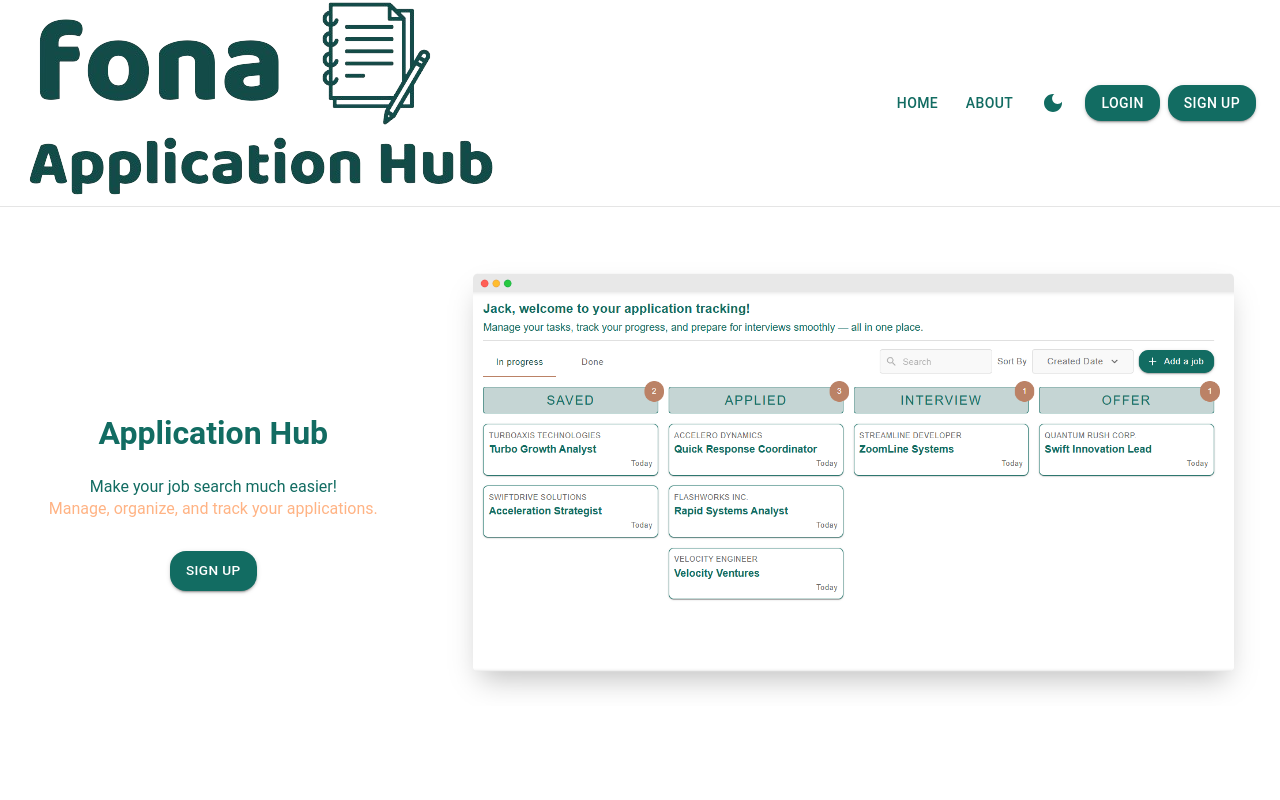
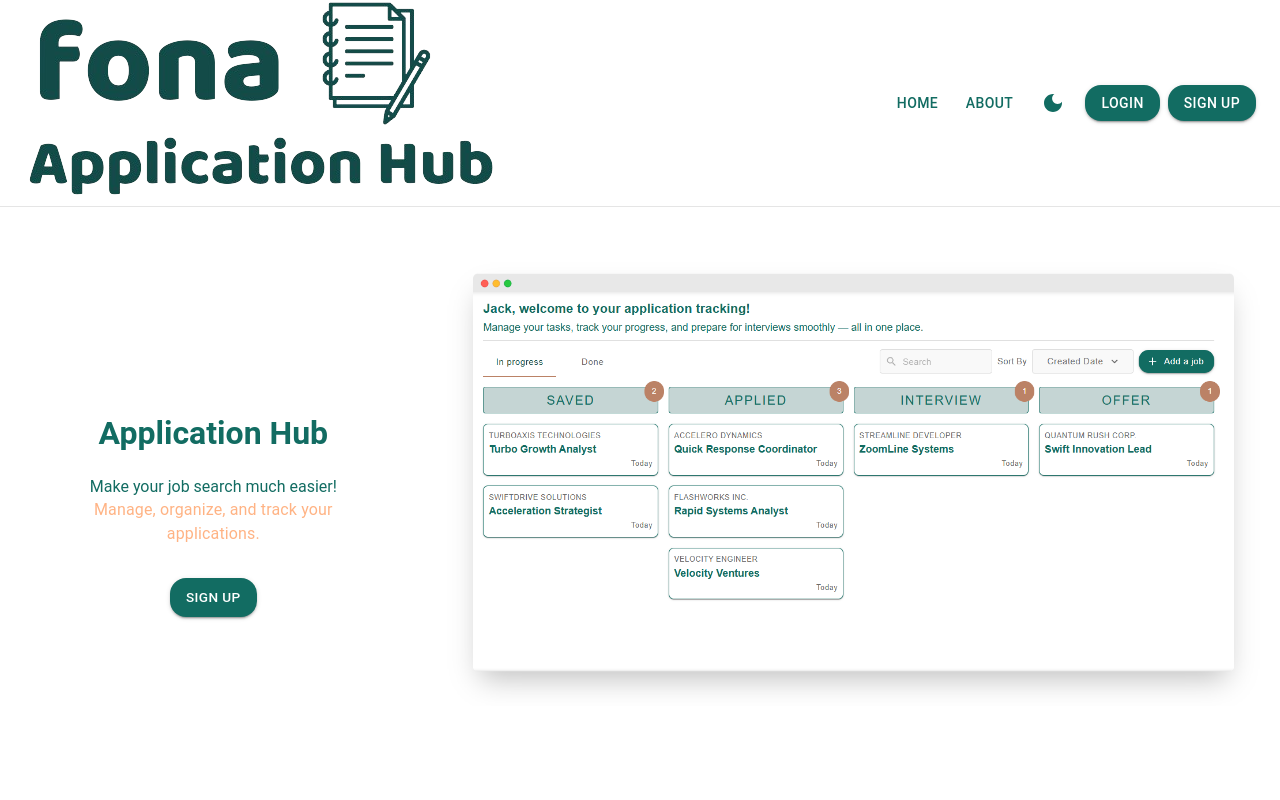
Before and after one commit to Natata08/application-hub, a Next.js app in the folder frontend/: page / in a window 1280 px wide. Shown: the top 800 px of the page. Built offline with nearby package versions, Linux system fonts and the light colour scheme; no server answers.

Commit message:
fix: Hydration error fix: - H5 couldnt be child of H5 and it was causing hydration error on console, has been fixed

```diff
--- a/frontend/components/homepage/Introduction.js
+++ b/frontend/components/homepage/Introduction.js
@@ -81,7 +81,7 @@ export default function Introduction() {
           >
             Make your job search much easier!
             <Typography
-              variant="h5"
+              variant="body1"
               sx={{
                 color: '#FFB384',
                 mb: 0,
```
